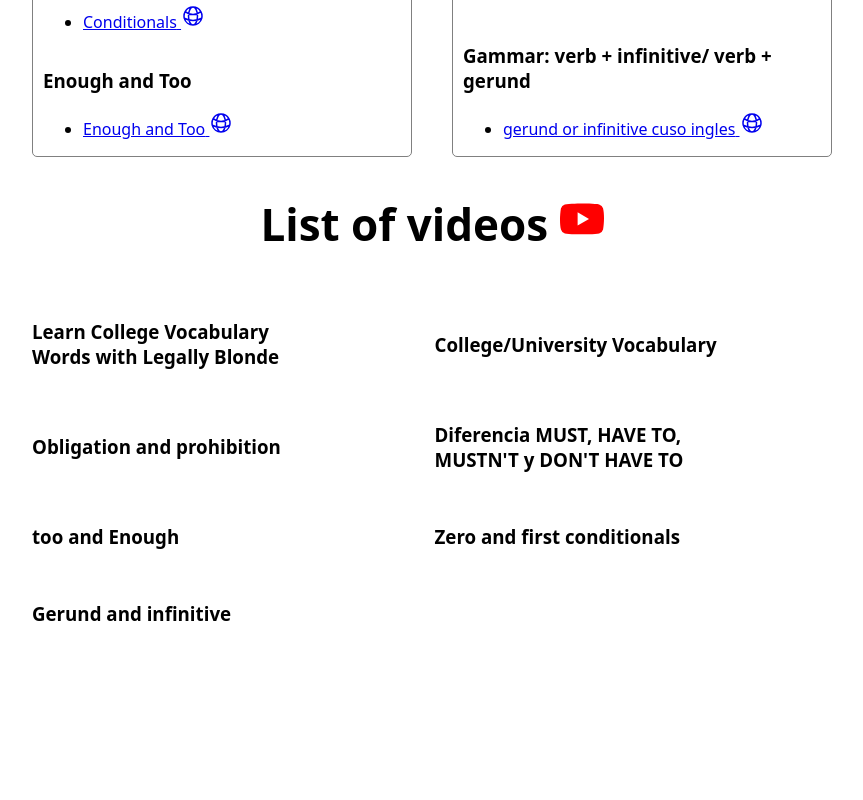
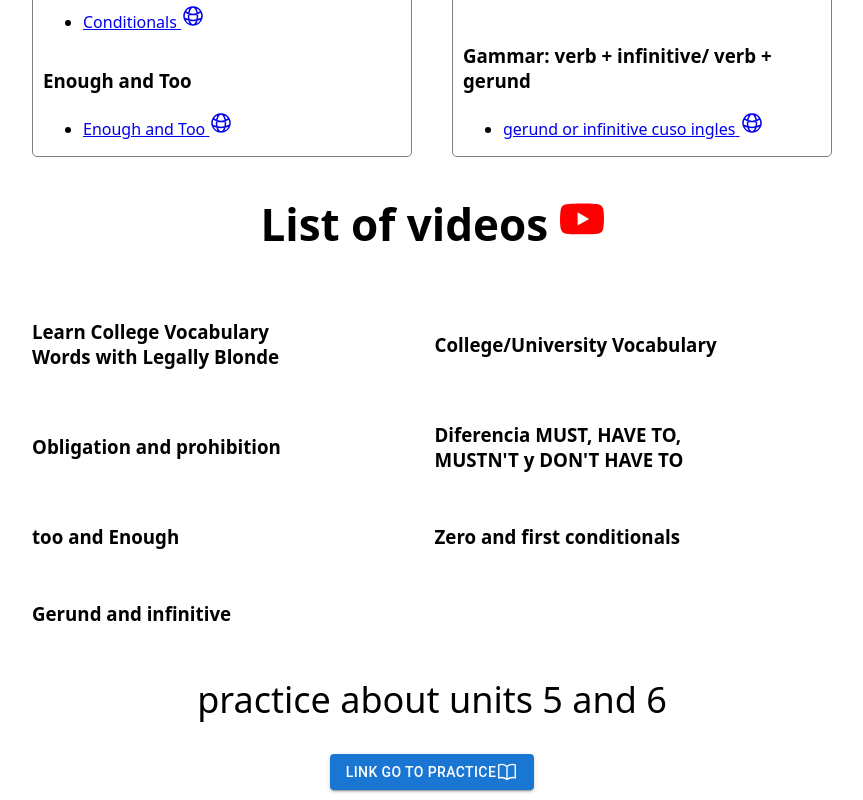
Before and after one commit to elizonRL/English_project, a React (Vite) app: page / in a window 1280 px wide. Shown: the part 767-1567 px from the top of the page, without its empty margins (208-1071 px from the left). Before the commit the page ends 1420 px from the top, so only its background shows below. Built offline with nearby package versions, Linux system fonts and the light colour scheme.

Commit message:
add material ui

```diff
--- a/main.css
+++ b/main.css
@@ -54,7 +54,19 @@ aside {
   justify-content: center;
   padding-top: 10px;
 }
-
+.link-practice {
+  text-decoration: none;
+  text-align: center;
+  cursor: pointer;
+  background-color: blue;
+  padding: 10px;
+  margin: 20px;
+}
+.practices {
+  text-align: center;
+  justify-content: center;
+  margin: 10px;
+}
 @media (max-width: 775px) {
   .cards {
     grid-template-columns: auto;
--- a/package.json
+++ b/package.json
@@ -12,7 +12,10 @@
     "dev:serve": "npm run dev npm run server"
   },
   "dependencies": {
+    "@emotion/react": "^11.13.3",
+    "@emotion/styled": "^11.13.0",
     "@justinribeiro/lite-youtube": "^1.5.0",
+    "@mui/material": "^5.16.7",
     "axios": "^1.7.5",
     "english": "file:",
     "json-server": "^1.0.0-beta.2",
--- a/src/App.jsx
+++ b/src/App.jsx
@@ -5,6 +5,8 @@ import "@justinribeiro/lite-youtube";
 import Video from "./components/Viddeo";
 import YouTube from "./components/icons/Yotube";
 import Book from "./components/icons/Book";
+import Button from "@mui/material/Button";
+import { Container } from "@mui/material";
 
 const App = () => {
   /* const [topic, setTopics] = useState([]); */
@@ -133,7 +135,7 @@ const App = () => {
       ],
     },
   ];
- /*  useEffect(() => {
+  /*  useEffect(() => {
     getDataService.getAllData().then((data) => {
       setTopics(data);
     });
@@ -141,6 +143,7 @@ const App = () => {
 
   return (
     <>
+      <Container fixed>
       <main>
         <h1>
           English App <Book width="44" heigth="44" />
@@ -156,7 +159,18 @@ const App = () => {
           </h2>
           <Video videos={videos} />
         </section>
+        <section className="practices">
+          <h2>practice about units 5 and 6</h2>
+          <Button
+            variant="contained"
+            href="https://docs.google.com/forms/d/e/1FAIpQLSftWBM24h_a1gh284-3xcHmCYum5OHyvpJD90Hit3xL29EccA/viewform?usp=sf_link"
+            target="blank"
+          >
+            link go to practice <Book width="22" height="22" />
+          </Button>
+        </section>
       </main>
+      </Container>
     </>
   );
 };
```
Also changed, not shown: 1 other file (tests, documents, lock files or other folders).
